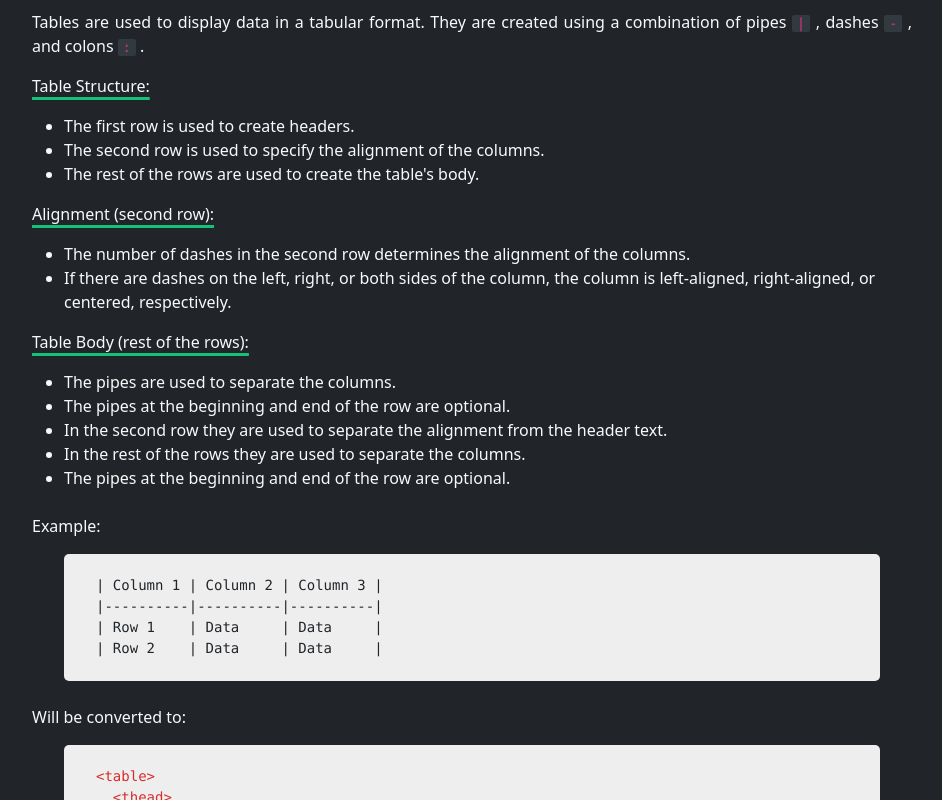
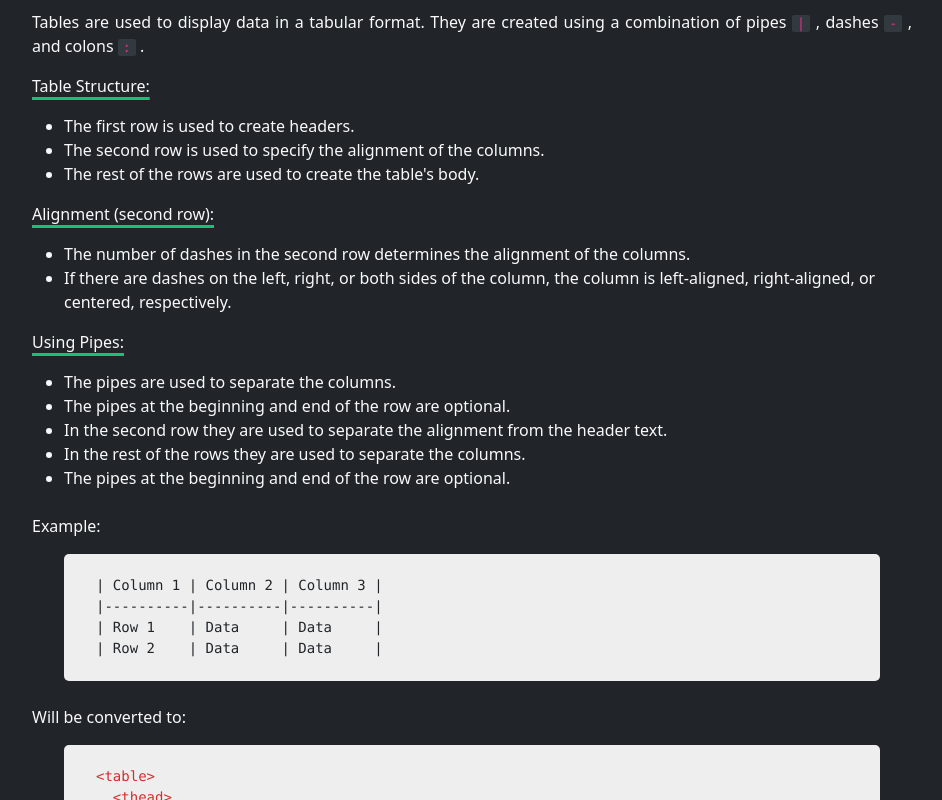
Before and after one commit to Nix7amcm/FCC-Technical-Documentation-Page, a plain HTML site: page index.html in a window 1280 px wide. Shown: the part 11200-12000 px from the top of the page, without its empty margins (328-1270 px from the left). Drawn offline with nearby package versions, Linux system fonts and the light colour scheme.

Commit message:
:pencil2: Update Table Section content

```diff
--- a/index.html
+++ b/index.html
@@ -1122,7 +1122,7 @@ __bold text__
                     </li>
                   </ul>
                   <p>
-                    <u>Table Body (rest of the rows):</u>
+                    <u>Using Pipes:</u>
                   </p>
                   <ul>
                     <li>
```
